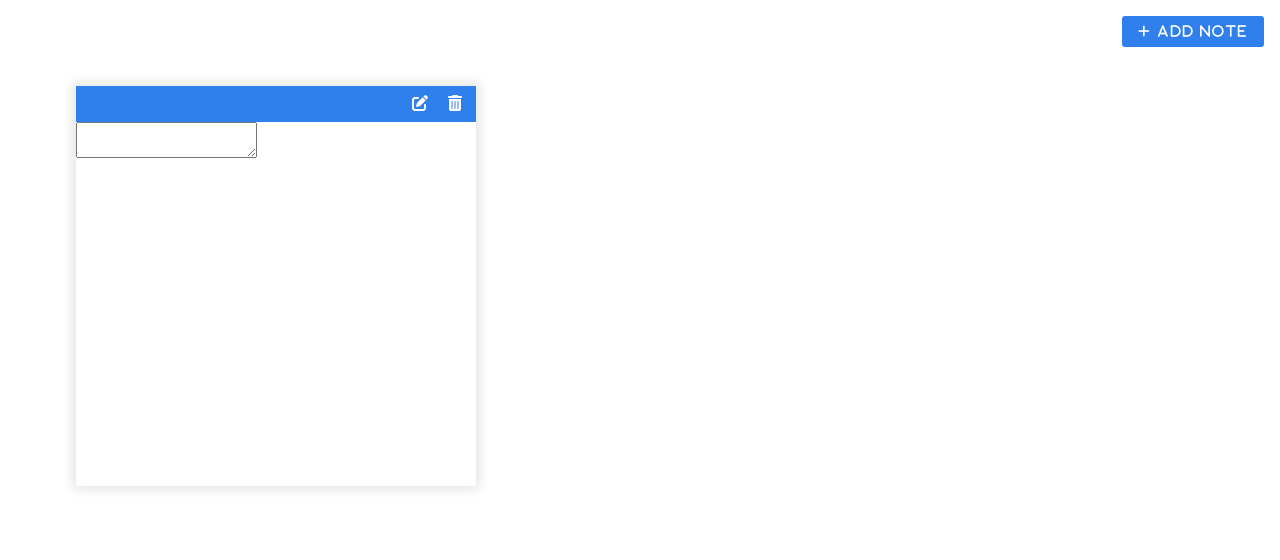
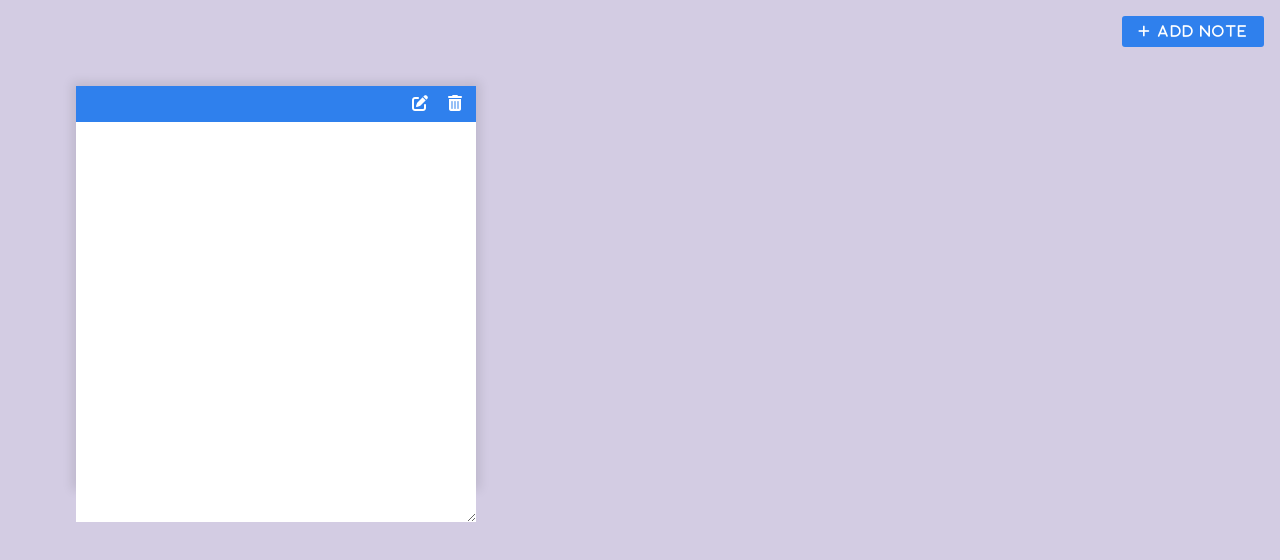
Before and after one commit to Helena2018/notes-app, a plain HTML site: page index.html in a window 1280 px wide. Drawn offline with nearby package versions, Linux system fonts and the light colour scheme.

Commit message:
updated textarea style

```diff
--- a/style.css
+++ b/style.css
@@ -5,6 +5,7 @@
 }
 
 body {
+  background-color: #D3CCE3;
   font-family: 'Poppins', sans-serif;
   display: flex;
   flex-wrap: wrap;
@@ -51,3 +52,17 @@ body {
   margin-left: 0.5rem;
   cursor: pointer;
 }
+
+.note textarea {
+  outline: none;
+  border: none;
+  width: 100%;
+  height: 400px;
+  padding: 2rem;
+  font-family: inherit;
+  font-size: 1.2rem;
+}
+
+.hidden {
+  display: none;
+}
```
Also changed, not shown: index.html (+1 -0 lines).
